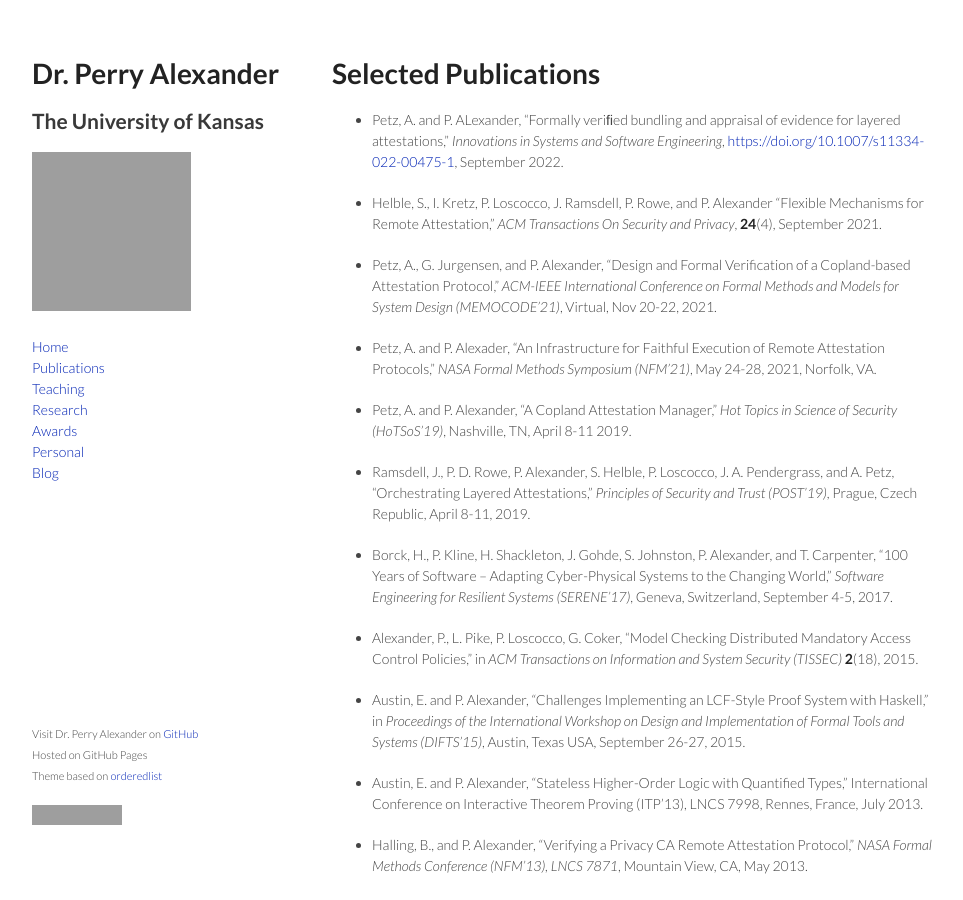
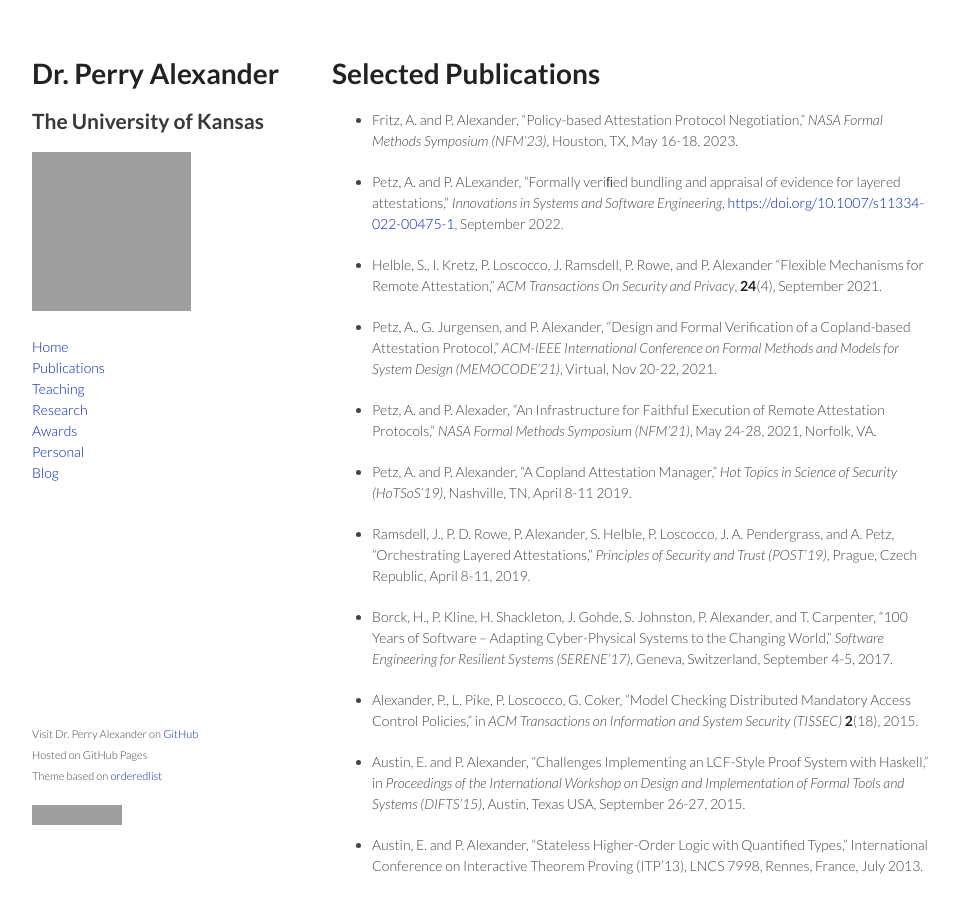
Before and after one commit to palexand/palexand.github.io, a Jekyll site: the page built from publications.md, in a window 1280 px wide and 900 px high. Shown: the whole window, without its empty margins (158-1121 px from the left). Built offline with Jekyll 4.4.1, drawn with Linux system fonts in a browser that asks for light colours; grey boxes are pictures that could not be loaded.

Commit message:
adding NFM

```diff
--- a/publications.md
+++ b/publications.md
@@ -4,6 +4,10 @@ title: Publications
 ---
 
 # Selected Publications
+
+* Fritz, A. and P. Alexander, "Policy-based Attestation Protocol
+  Negotiation," _NASA Formal Methods Symposium (NFM'23)_,
+  Houston, TX, May 16-18, 2023.
 
 * Petz, A. and P. ALexander, "Formally veriﬁed bundling and appraisal
   of evidence for layered attestations," _Innovations in Systems and
```
